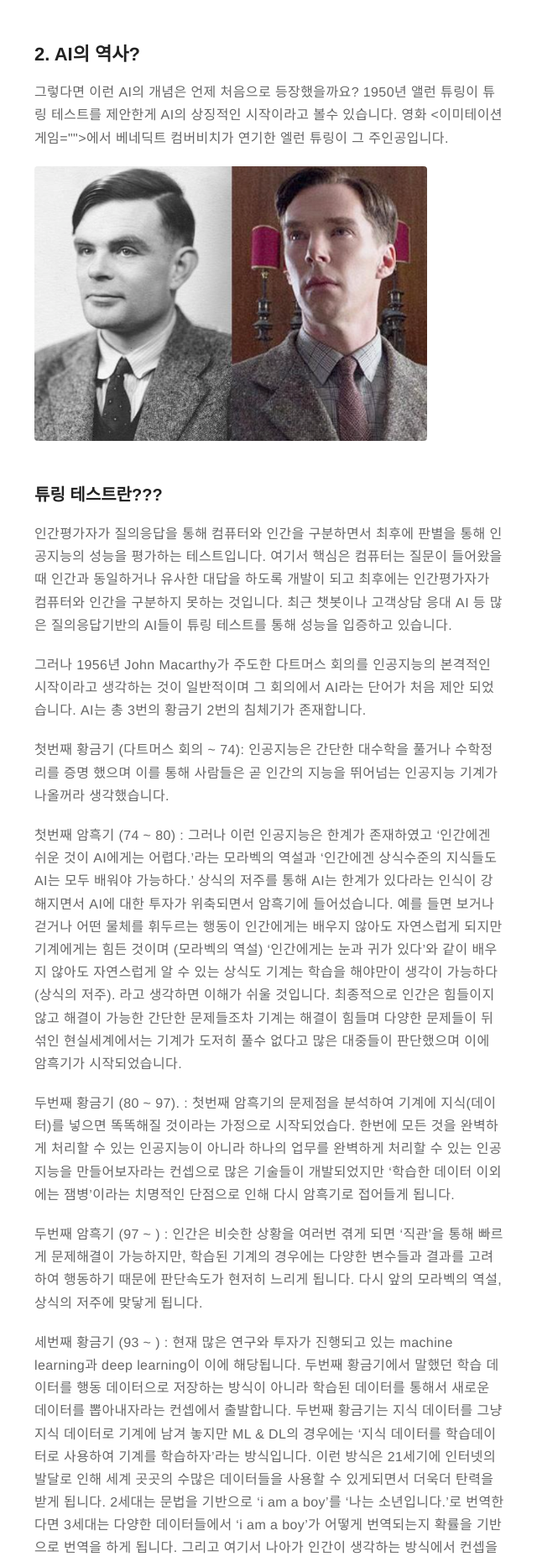
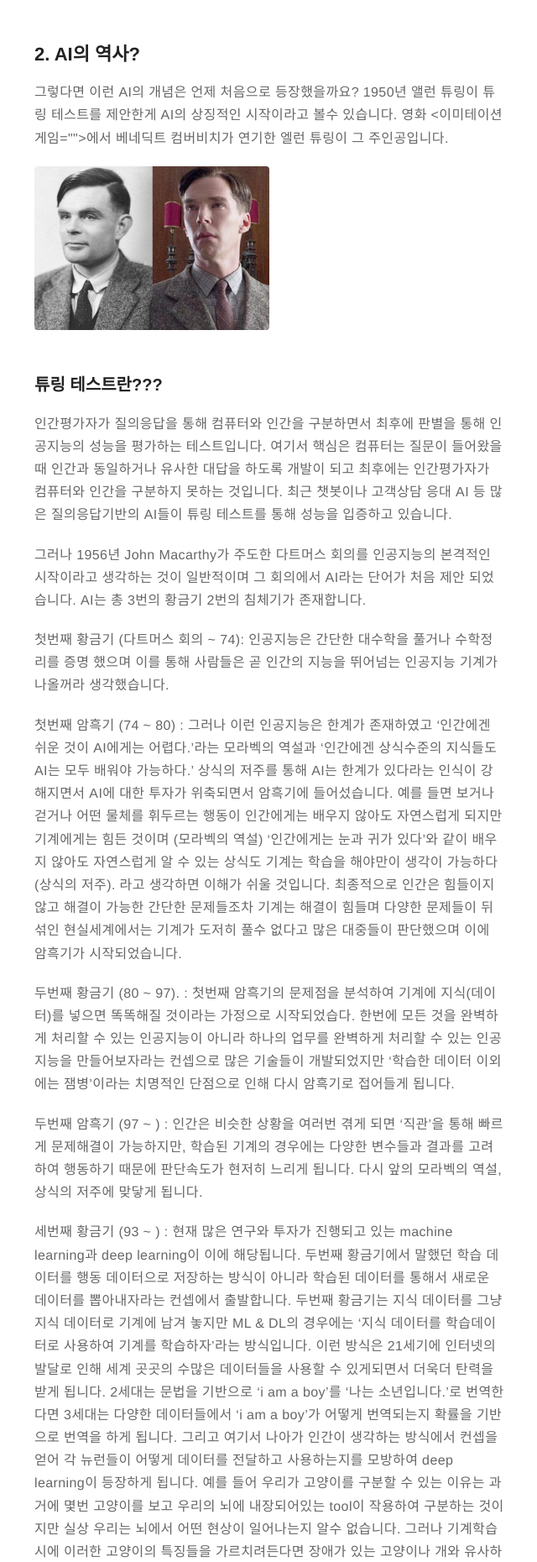
Before and after one commit to POZAlabs/pozalabs.github.io, a Jekyll site: the page built from _posts/2022-04-15-What_is_AI.md, in a window 1280 px wide. Shown: the part 2732-4592 px from the top of the page at 84% size, without its empty margins (319-959 px from the left). Built offline with Jekyll 4.4.1, drawn with Linux system fonts in a browser that asks for light colours; comment, search, counter and statistics services are not loaded.

Commit message:
sty) whatisAI 수정

```diff
--- a/_posts/2022-04-15-What_is_AI.md
+++ b/_posts/2022-04-15-What_is_AI.md
@@ -43,7 +43,7 @@ Artificial Intelligence(AI)는 위키피디아에 검색을 하게 되면 "인
 ## 2. AI의 역사?
 그렇다면 이런 AI의 개념은 언제 처음으로 등장했을까요? 1950년 앨런 튜링이 튜링 테스트를 제안한게 AI의 상징적인 시작이라고 볼수 있습니다. 영화 <이미테이션 게임>에서 베네딕트 컴버비치가 연기한 엘런 튜링이 그 주인공입니다.
 
-![imitation.png](/assets/images/whatisAI/imitation.png){: .center}
+![imitation.png](/assets/images/whatisAI/imitation.png){: width="50%"}{: .centered}
 
 ### 튜링 테스트란???
 인간평가자가 질의응답을 통해 컴퓨터와 인간을 구분하면서 최후에 판별을 통해 인공지능의 성능을 평가하는 테스트입니다. 여기서 핵심은 컴퓨터는 질문이 들어왔을때 인간과 동일하거나 유사한 대답을 하도록 개발이 되고 최후에는 인간평가자가 컴퓨터와 인간을 구분하지 못하는 것입니다. 최근 챗봇이나 고객상담 응대 AI 등 많은 질의응답기반의 AI들이 튜링 테스트를 통해 성능을 입증하고 있습니다.
```
